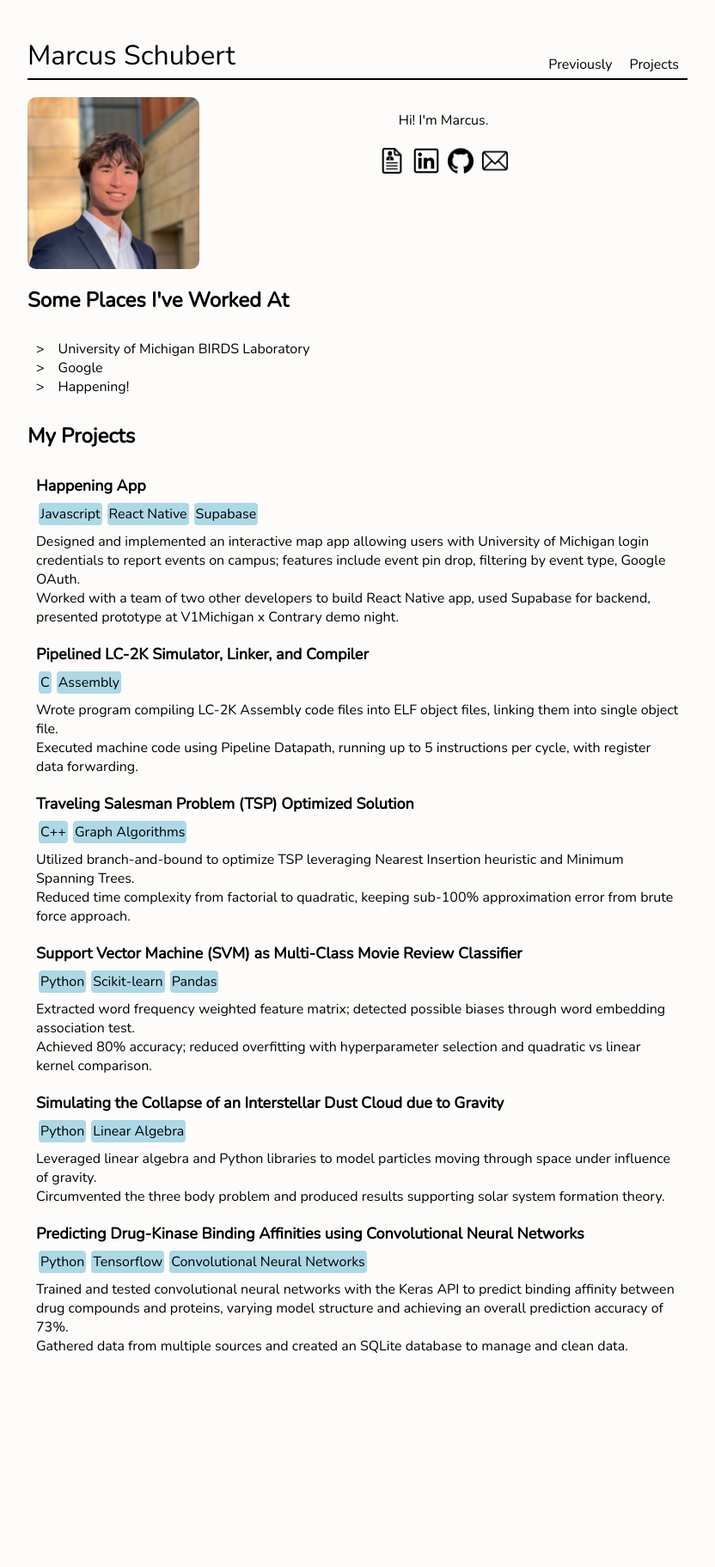
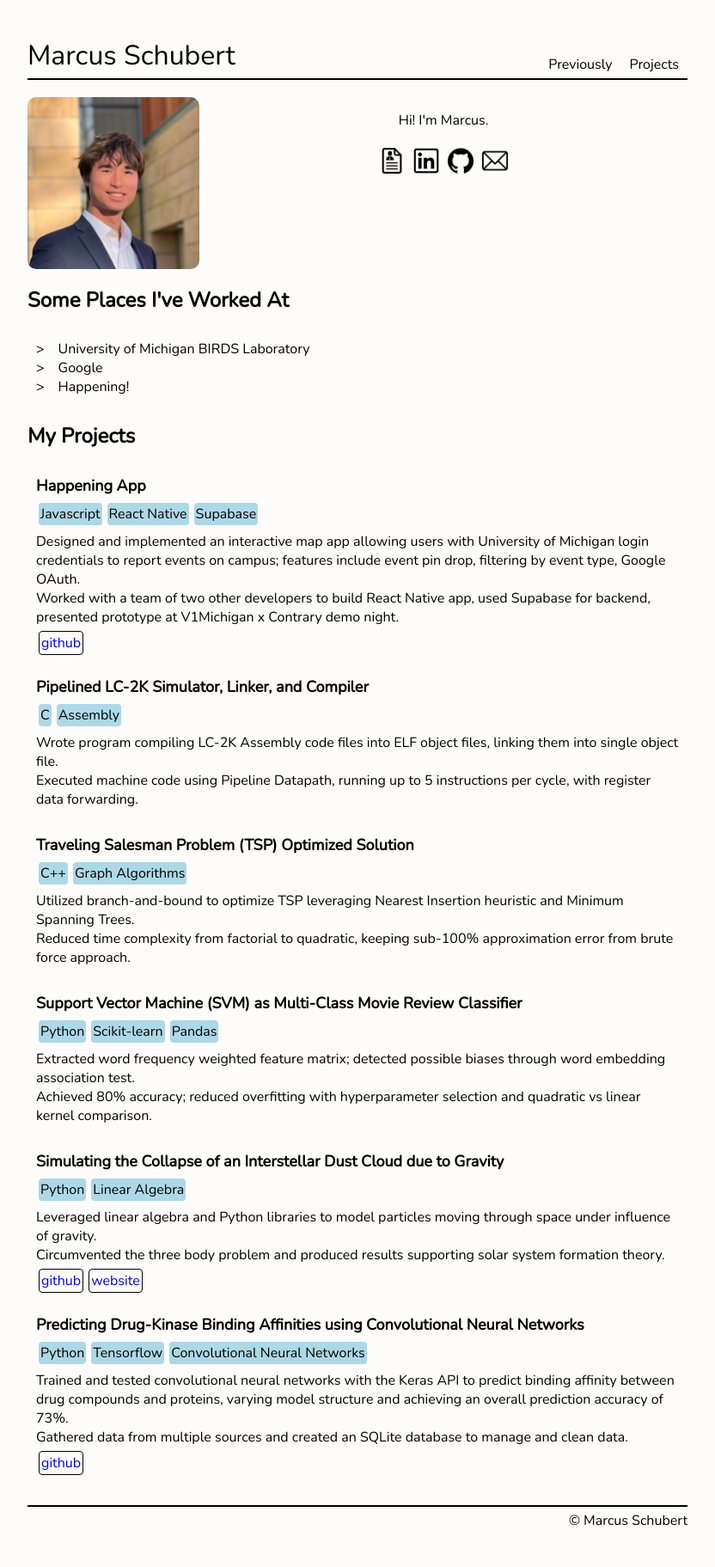
Before and after one commit to mschubs/mschubs.github.io, a Jekyll site: the page built from index.html, in a window 1280 px wide. Shown: the whole page at 86% size, without its empty margins (224-1056 px from the left). Built offline with Jekyll 4.4.1, drawn with Linux system fonts in a browser that asks for light colours; before the commit the page ends 1607 px from its top, so only the background shows below that.

Commit message:
it's getting there

```diff
--- a/_includes/introduction.html
+++ b/_includes/introduction.html
@@ -1,4 +1,4 @@
-<img src="/assets/images/marcus_professional.jpeg">
+<img id="mePic" src="/assets/images/marcus_professional.jpeg">
 <div id="about">
     <p>
         Hi! I'm Marcus.
--- a/_layouts/default.html
+++ b/_layouts/default.html
@@ -14,6 +14,9 @@
       {% include navigation.html %}
     </div>
     {{ content }}
-    <script src="/assets/js/smooth_scroll.js"></script>
+    <div class="footer">
+      <div class="text">&copy; Marcus Schubert</div>
+    </div>
   </body>
+  <script src="/assets/js/smooth_scroll.js"></script>
 </html>
--- a/_sass/main.scss
+++ b/_sass/main.scss
@@ -53,7 +53,7 @@ li::before {
 #home {
     display: flex;
     flex-direction: row;
-    img {
+    #mePic {
         display: flex;
         width: 200px;
         height: auto;
@@ -88,6 +88,20 @@ li::before {
     }
 }
 
+.footer {
+    display: flex;
+    padding-bottom: 5%;
+    border-top: 2px solid black;
+    .text{
+        display: flex;
+        flex: 1;
+        justify-content: end;
+        align-items: end;
+        padding-bottom: 5px;
+        padding-top: 5px;
+    }
+}
+
 #projects {
     .project {
         padding: 10px;
@@ -116,6 +130,22 @@ li::before {
         .projectDescription {
             white-space: pre-line;
         }
+        .projectLinks {
+            display: flex;
+            padding-top: 5px;
+            padding-bottom: 5px;
+            .linkWrapper {
+                padding: 3px;
+                .link {
+                    padding: 2px;
+                    border-radius: 4px;
+                    border: 1px solid black;
+                }
+                .link:hover {
+                    text-decoration: underline;
+                }
+            }
+        }
     }
     .project:hover {
         transform: translateX(10px);
--- a/index.html
+++ b/index.html
@@ -24,6 +24,14 @@ title: Home
                     {% endfor %}
                 </div>
                 <div class="projectDescription">{{ item.details }}</div>
+                <div class="projectLinks">
+                    {% if item.github %}
+                        <div class="linkWrapper"><a href={{item.github}} class="link">github</a></div>
+                    {% endif %}
+                    {% if item.website %}
+                        <div class="linkWrapper"><a href={{item.website}} class="link">website</a></div>
+                    {% endif %}
+                </div>
             </div>
         {% endfor %}
     </section>
```
Also changed, not shown: _data/projects.yml (+9 -0 lines).
